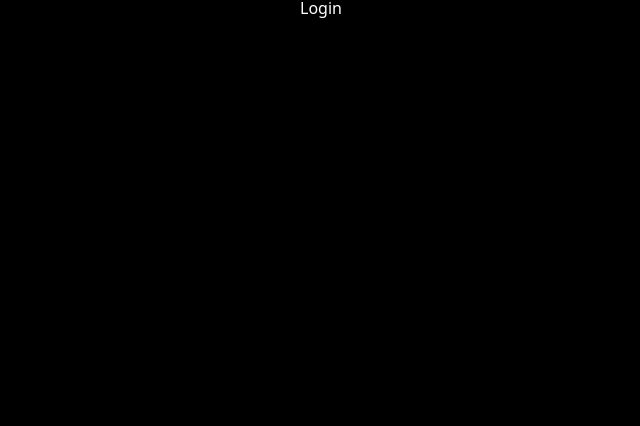
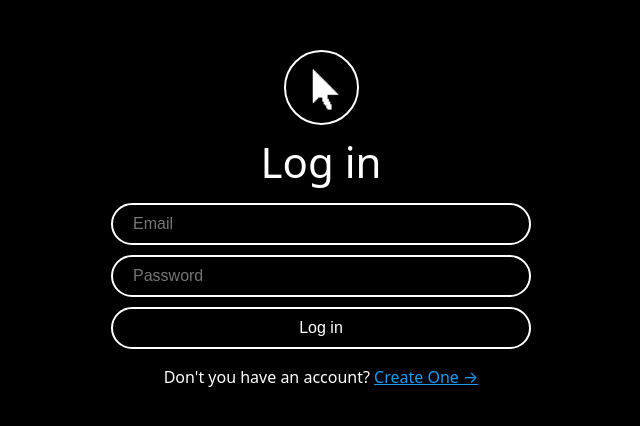
Before and after one commit to zeroking0429/ClickerGame, a React (Vite) app: page /login in a window 1280 px wide. Shown: the top 426 px of the page, without its empty margins (319-959 px from the left). Built offline with nearby package versions, Linux system fonts and the light colour scheme; the HTML template or start-up script is replaced by a standard one.

Commit message:
auth finish

```diff
--- a/src/routes/home.tsx
+++ b/src/routes/home.tsx
@@ -59,7 +59,7 @@ export default function Home() {
     const ok = confirm("Are you sure you want to log out?");
     if (ok) {
       await auth.signOut();
-      navigate("/login");
+      navigate("/home");
     }
   };
 
--- a/src/routes/login.tsx
+++ b/src/routes/login.tsx
@@ -1,5 +1,82 @@
+import React, { useState } from "react";
+import { auth } from "../firebase";
+import { Link, useNavigate } from "react-router-dom";
+import { FirebaseError } from "firebase/app";
+import { signInWithEmailAndPassword } from "firebase/auth";
+import {
+  Form,
+  Input,
+  Switcher,
+  Title,
+  Wrapper,
+  Error,
+  Logo
+} from "../components/authComponents";
+
 export default function Login() {
+  const navigate = useNavigate();
+  const [isLoading, setLoading] = useState(false);
+  const [email, setEmail] = useState("");
+  const [password, setPassword] = useState("");
+  const [error, setError] = useState("");
+  const onChange = async (e : React.ChangeEvent<HTMLInputElement>) => {
+    const {
+      target: {name, value},
+    } = e;
+    if (name === "email") {
+      setEmail(value);
+    } else if (name === "password") {
+      setPassword(value);
+    }
+};
+const onSubmit = async (e : React.FormEvent<HTMLFormElement>) => {
+  e.preventDefault();
+  setError("");
+  if (isLoading || email === "" || password === "") return;
+  try {
+    setLoading(true);
+    await signInWithEmailAndPassword(auth, email, password);
+    navigate("/");
+  } catch(e) {
+    if(e instanceof FirebaseError) {
+      setError(e.message);
+    }
+  }
+  finally {
+    setLoading(false);
+  }
+};
   return (
-    <h1>Login</h1>
+    <Wrapper>
+      <Logo src="/logo.png" /><br />
+      <Title>Log in</Title>
+      <Form onSubmit={onSubmit}>
+        <Input
+            onChange={onChange}
+            name="email"
+            value={email}
+            placeholder="Email"
+            type="email"
+            required
+        />
+        <Input
+            onChange={onChange}
+            name="password"
+            value={password}
+            placeholder="Password"
+            type="password"
+            required
+        />
+        <Input
+            type="submit"
+            value={isLoading ? "Loading..." : "Log in"}
+        />
+      </Form>
+      {error !== "" ? <Error>{error}</Error> : null}
+      <Switcher>
+        Don't you have an account?{" "}
+        <Link to="/create-account">Create One &rarr;</Link>
+      </Switcher>
+    </Wrapper>
   );
 }
```
